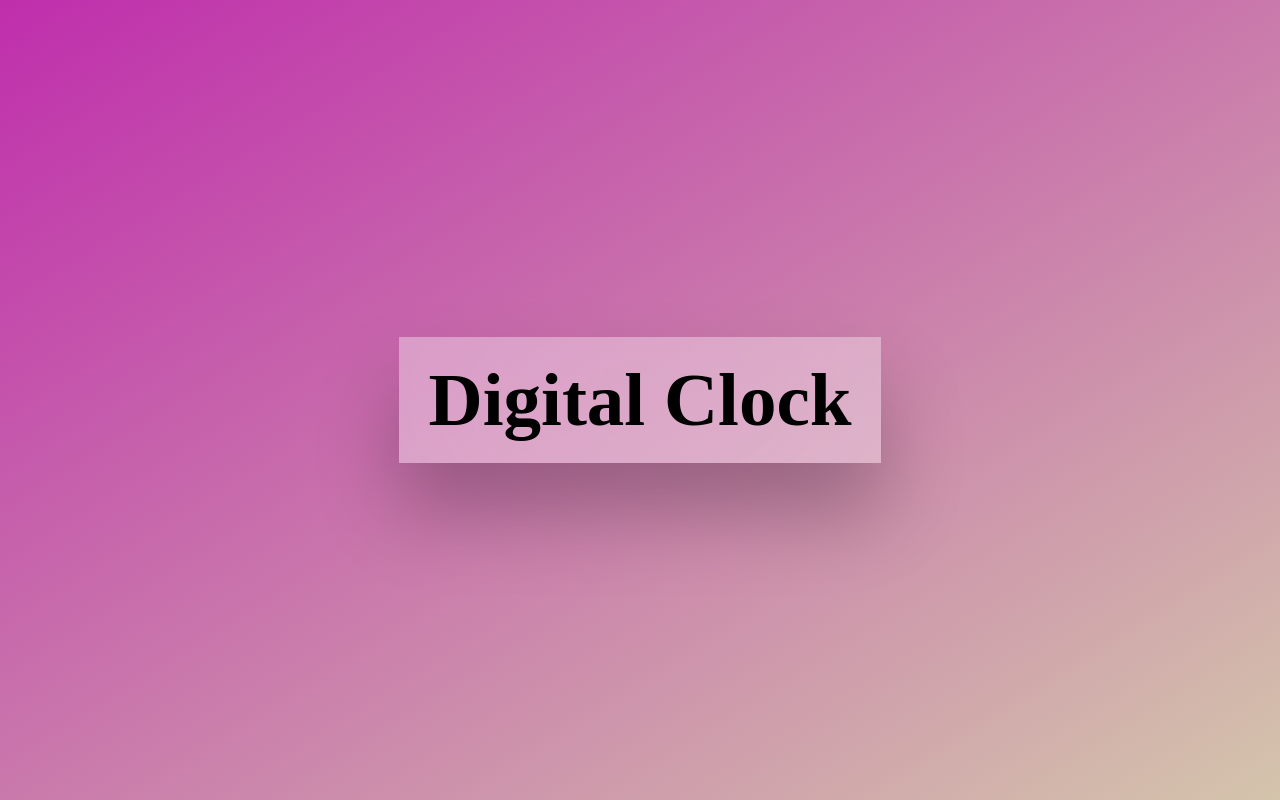
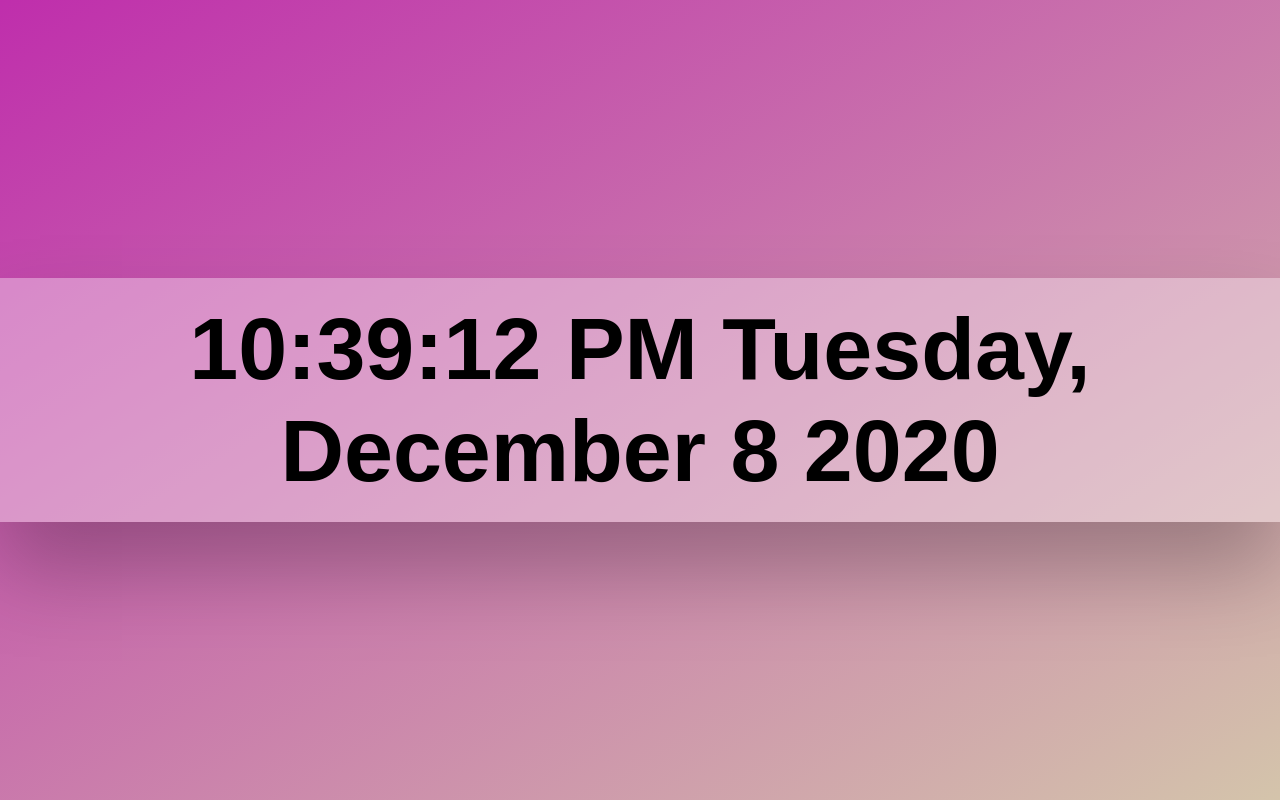
Before and after one commit to ghilger16/GH--Digital-Clock, a plain HTML site: page index.html in a window 1280 px wide. Drawn offline with Linux system fonts and the light colour scheme.

Commit message:
day 2 first commit

```diff
--- a/script.js
+++ b/script.js
@@ -30,5 +30,12 @@ const weekdayList = [
     "Friday",
     "Saturday",
   ];
-const day = weekdayList[now.getDay()];
-const time = now.toLocaleTimeString();
+  const weekday = weekdayList[now.getDay()];
+  const day = now.getDate();
+  const time = now.toLocaleTimeString([], {
+    hour: "2-digit",
+    minute: "2-digit",
+    second: "2-digit",
+  });
+  messageEL.textContent = `${time} ${weekday}, ${month} ${day} ${year}`;
+}, 0);
--- a/styles.css
+++ b/styles.css
@@ -11,11 +11,8 @@ body {
   justify-content: center;
 }
 .clock {
-  font-size: 75px;
   padding: 20px 30px;
   background-color: rgba(255, 255, 255, 0.35);
-  backdrop-filter: blur(200px);
-  filter: blur();
   box-shadow: 0 3rem 5rem rgba(0, 0, 0, 0.25);
   display: flex;
 }
@@ -25,5 +22,7 @@ body {
 }
 
 .message {
-  font-size: 75px;
+  font-family: "Goudy Bookletter 1911", sans-serif;
+  font-size: 88px;
+  text-align: center;
 }
```
Lines whose indentation alone changed are shown as unchanged.
